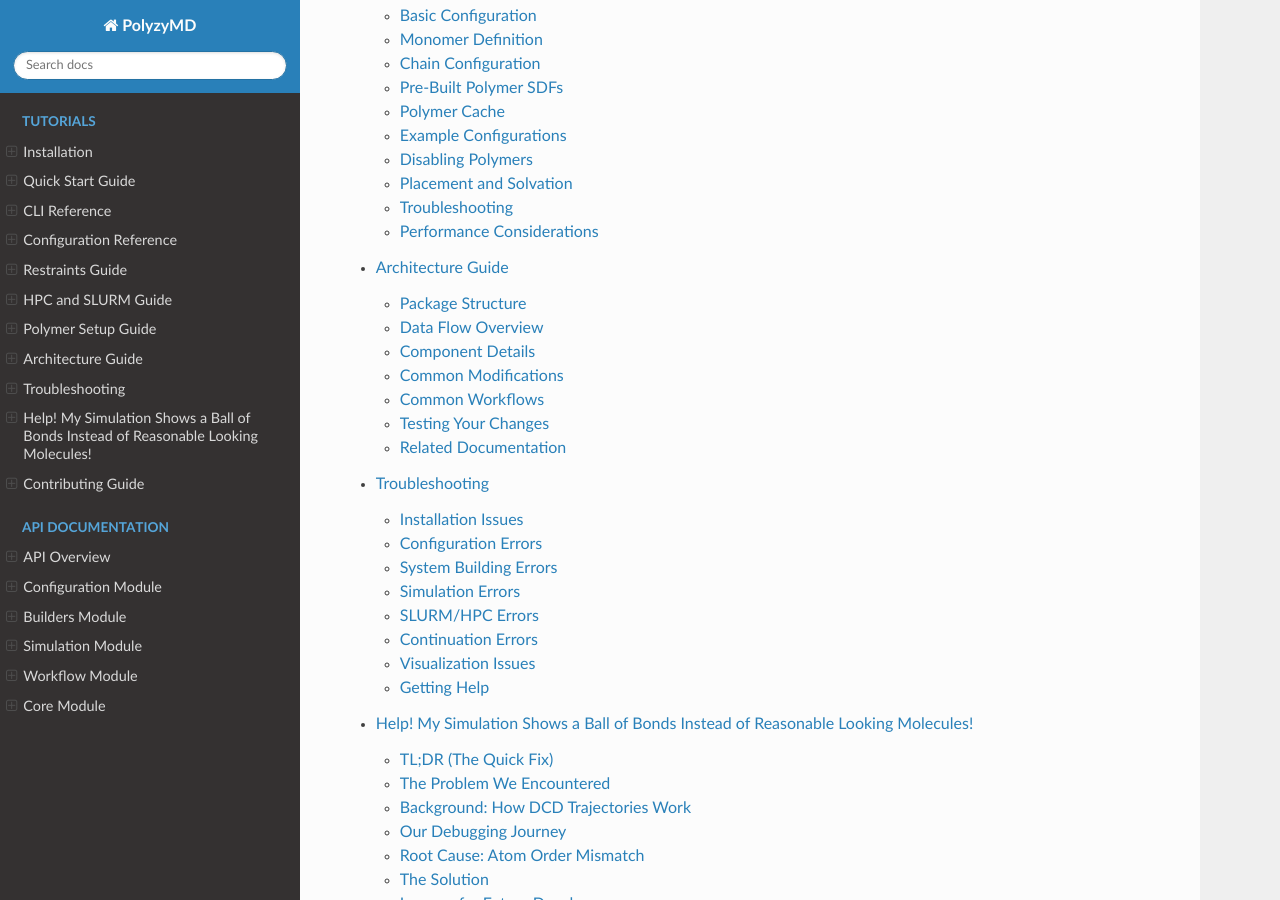
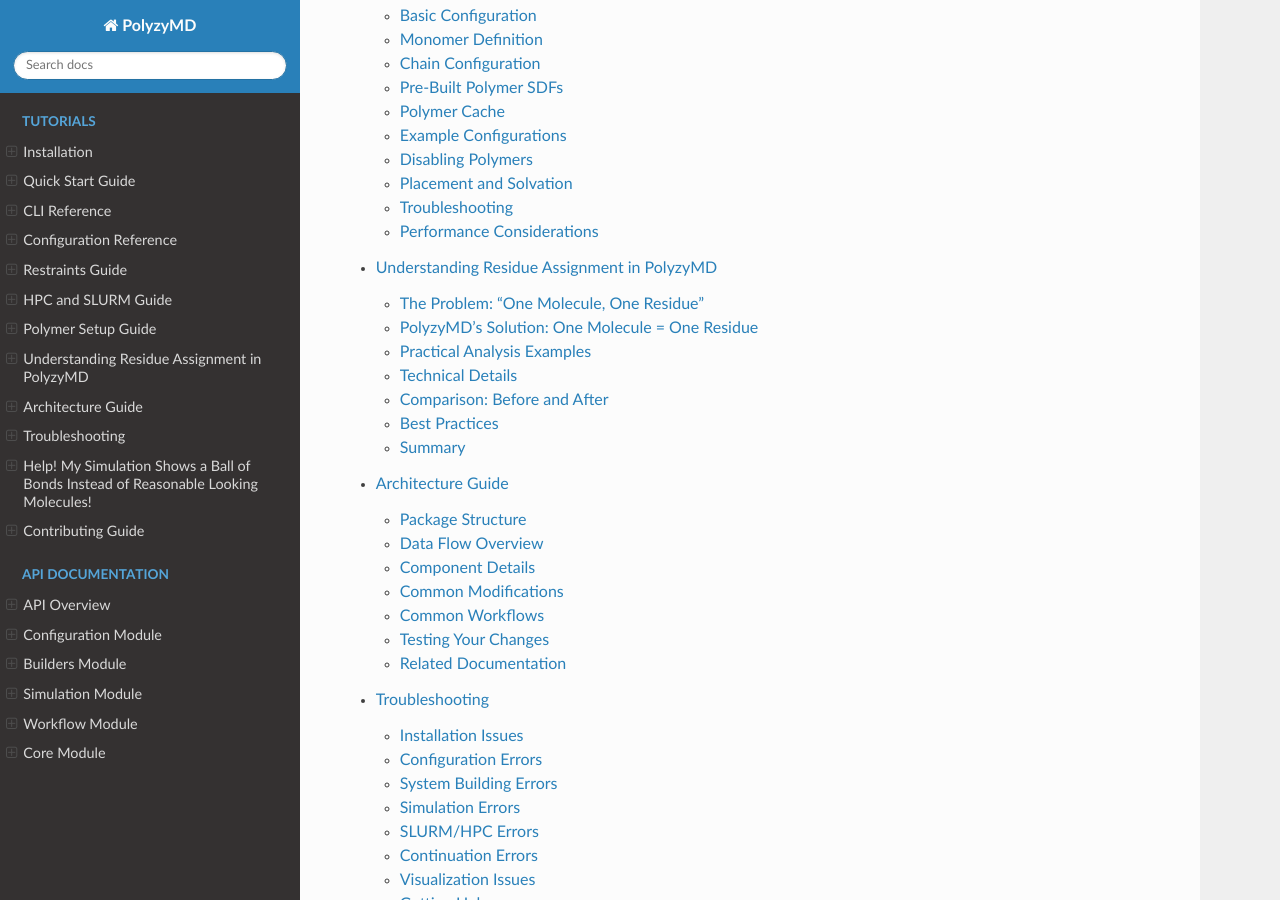
Before and after one commit to joelaforet/polyzymd, a Sphinx documentation site: the page built from docs/source/index.rst, in a window 1280 px wide and 900 px high, scrolled down 3090 px. Built offline with Sphinx 7.4.7 and the Read the Docs theme 3.1.0, drawn with Linux system fonts in a browser that asks for light colours; some of the changed lines change nothing that is shown.

Commit message:
Add documentation: unique residue assignment for solvent analysis
Explains PolyzyMD's 'one molecule = one residue' approach:
- The problem with default OpenFF behavior (all waters get residue 1)
- How PolyzyMD assigns unique residue numbers to every molecule
- Chain assignment strategy with overflow handling (>9999 residues)
- Practical MDAnalysis examples for trajectory analysis
- Comparison showing what's possible with unique residues

This enables powerful analysis workflows:
- Select individual solvent molecules
- Track molecules over trajectory time
- Calculate per-molecule properties
- Hydration shell analysis
- Residence time calculations

````diff
--- a/docs/source/index.rst
+++ b/docs/source/index.rst
@@ -67,6 +67,7 @@ Getting Started
    tutorials/restraints
    tutorials/hpc_slurm
    tutorials/polymers
+   tutorials/residue_assignment
    tutorials/architecture
    tutorials/troubleshooting
    tutorials/broken_molecules_debugging
--- /dev/null
+++ b/docs/source/tutorials/residue_assignment.md
@@ -0,0 +1,382 @@
+# Understanding Residue Assignment in PolyzyMD
+
+*How PolyzyMD assigns unique residue identifiers to enable powerful trajectory analysis*
+
+---
+
+## The Problem: "One Molecule, One Residue"
+
+When you build an MD system with most tools (including vanilla OpenFF/OpenMM workflows), you often encounter a frustrating limitation: **all water molecules end up with the same residue number**.
+
+### What Happens by Default
+
+In a typical OpenFF-based workflow:
+
+```
+# Default OpenFF behavior for water:
+HOH  1   O     ...
+HOH  1   H1    ...
+HOH  1   H2    ...
+HOH  1   O     ...   # Same residue number!
+HOH  1   H1    ...
+HOH  1   H2    ...
+... (thousands more, all residue 1)
+```
+
+Every water molecule is assigned residue number 1. The same applies to ions (all Na+ are residue 1, all Cl- are residue 1) and often to co-solvents as well.
+
+### Why This Is a Problem
+
+This "one molecule type, one residue" approach loses critical information:
+
+1. **You can't select individual molecules**
+   ```python
+   # This doesn't work - selects ALL water!
+   water_near_protein = u.select_atoms("resname HOH and around 5 protein")
+
+   # You want: "Give me the 10 water molecules closest to the active site"
+   # But you can't distinguish water molecule #1 from #5000
+   ```
+
+2. **Distance calculations are ambiguous**
+   ```python
+   # Which water molecule is this distance for?
+   distance = atom1.position - water.position  # Which water?!
+   ```
+
+3. **Visualization suffers**
+   - PyMOL/VMD can't color individual water molecules
+   - Can't track specific solvent molecules over time
+   - Can't identify hydration shell residents
+
+4. **Standard analysis tools break**
+   - Radial distribution functions need molecule identifiers
+   - Hydrogen bond analysis needs to track donor/acceptor molecules
+   - Residence time calculations are impossible
+
+---
+
+## PolyzyMD's Solution: One Molecule = One Residue
+
+PolyzyMD assigns **unique residue numbers to every molecule** in your system. This is a deliberate design choice that enables powerful downstream analysis.
+
+### What PolyzyMD Produces
+
+```
+# PolyzyMD output for water:
+HOH  1   O     ...   # Water molecule 1
+HOH  1   H1    ...
+HOH  1   H2    ...
+HOH  2   O     ...   # Water molecule 2 (unique!)
+HOH  2   H1    ...
+HOH  2   H2    ...
+HOH  3   O     ...   # Water molecule 3 (unique!)
+...
+```
+
+Every molecule gets a unique (chain_id, residue_number) combination, enabling precise selection and analysis.
+
+### Chain Assignment Strategy
+
+PolyzyMD assigns chain IDs systematically:
+
+| Component | Chain | Residue Numbers |
+|-----------|-------|-----------------|
+| Protein | A | Preserved from input PDB (e.g., 1-289) |
+| Substrate | B | 1 |
+| Polymers | C | Sequential per monomer (1, 2, 3, ...) |
+| Solvent | D+ | Sequential per molecule (1-9999, then overflow to E, F, ...) |
+
+**Overflow handling:** PDB format limits residue numbers to 9999. When exceeded, PolyzyMD automatically moves to the next chain letter:
+
+```
+Chain D: residues 1-9999  (waters 1-9999)
+Chain E: residues 1-9999  (waters 10000-19999)
+Chain F: residues 1-...   (and so on)
+```
+
+---
+
+## Practical Analysis Examples
+
+Now that every molecule has a unique identifier, here's what you can do:
+
+### 1. Select Specific Solvent Molecules
+
+```python
+import MDAnalysis as mda
+
+u = mda.Universe('solvated_system.pdb', 'trajectory.dcd')
+
+# Select water molecules 1-10
+first_ten_waters = u.select_atoms("resname HOH and resid 1:10")
+
+# Select a specific ion
+sodium_42 = u.select_atoms("resname NA and resid 42")
+
+# Select water in chain D only (first 9999 waters)
+chain_d_water = u.select_atoms("chainID D and resname HOH")
+```
+
+### 2. Find Waters Near the Active Site
+
+```python
+# Select waters within 5 Å of the catalytic serine
+active_site = u.select_atoms("resid 77 and name OG")
+nearby_waters = u.select_atoms("resname HOH and around 5.0 group active", active=active_site)
+
+# Get unique water molecule IDs
+water_resids = set(nearby_waters.resids)
+print(f"Found {len(water_resids)} unique water molecules near active site")
+print(f"Water residue IDs: {sorted(water_resids)[:10]}...")  # First 10
+```
+
+### 3. Track Hydration Shell Over Time
+
+```python
+# Track which waters are in the first hydration shell over the trajectory
+hydration_residents = []
+
+for ts in u.trajectory:
+    shell = u.select_atoms("resname HOH and around 3.5 protein")
+    # Get unique molecule IDs (not just atoms)
+    molecule_ids = set(zip(shell.chainIDs, shell.resids))
+    hydration_residents.append(molecule_ids)
+
+# Find waters that stayed in the shell the entire time
+persistent_waters = set.intersection(*hydration_residents)
+print(f"{len(persistent_waters)} waters remained in hydration shell throughout")
+```
+
+### 4. Calculate Water Residence Times
+
+```python
+import numpy as np
+
+# Define region of interest
+active_site = u.select_atoms("resid 77 and name OG")
+
+# Track presence of each water molecule
+water_ids = u.select_atoms("resname HOH and name O").resids  # All water oxygens
+residence_matrix = np.zeros((len(u.trajectory), max(water_ids) + 1), dtype=bool)
+
+for i, ts in enumerate(u.trajectory):
+    nearby = u.select_atoms("resname HOH and name O and around 5.0 group site", site=active_site)
+    for resid in nearby.resids:
+        residence_matrix[i, resid] = True
+
+# Calculate residence time for each water
+residence_times = residence_matrix.sum(axis=0)  # Frames present
+top_residents = np.argsort(residence_times)[-10:][::-1]
+print("Top 10 longest-residing waters near active site:")
+for resid in top_residents:
+    frames = residence_times[resid]
+    print(f"  Water {resid}: {frames} frames ({frames * 0.1:.1f} ns)")  # assuming 100 ps/frame
+```
+
+### 5. Hydrogen Bond Analysis with Molecule Identity
+
+```python
+from MDAnalysis.analysis.hydrogenbonds import HydrogenBondAnalysis
+
+# Analyze H-bonds between protein and specific water molecules
+hbonds = HydrogenBondAnalysis(
+    universe=u,
+    donors_sel="protein and name N",
+    hydrogens_sel="protein and name H",
+    acceptors_sel="resname HOH and name O",
+)
+hbonds.run()
+
+# Get H-bond counts per water molecule
+from collections import Counter
+acceptor_resids = [hb[4] for hb in hbonds.results.hbonds]  # Column 4 is acceptor resid
+water_hbond_counts = Counter(acceptor_resids)
+
+print("Waters with most H-bonds to protein:")
+for resid, count in water_hbond_counts.most_common(10):
+    print(f"  Water {resid}: {count} H-bonds")
+```
+
+### 6. PyMOL Visualization
+
+With unique residue numbers, you can do precise selections in PyMOL:
+
+```python
+# In PyMOL
+# Color the 5 water molecules closest to the ligand
+select nearby_water, (resn HOH within 4 of resn LIG)
+# This now gives you individual molecules you can work with!
+
+# Color specific waters by their behavior
+# (after identifying "interesting" waters from your analysis)
+select persistent_water, resn HOH and resi 1234+5678+9012
+color cyan, persistent_water
+
+# Show waters that bridge protein-ligand
+select bridging, resn HOH and (within 3.5 of protein) and (within 3.5 of resn LIG)
+show sticks, bridging
+```
+
+---
+
+## Technical Details
+
+### How It Works
+
+PolyzyMD's `SystemBuilder._assign_pdb_identifiers()` method handles residue assignment:
+
+1. **Protein:** Chain A, preserves original residue numbers from input PDB
+2. **Substrate:** Chain B, residue 1
+3. **Polymers:** Chain C, sequential numbering per monomer unit
+4. **Solvent:** Starting from chain D, sequential numbering with overflow handling
+
+```python
+# Simplified logic for solvent assignment
+residue_num = 1
+chain_idx = 3  # Start at 'D'
+
+for molecule in solvent_molecules:
+    if residue_num > 9999:
+        chain_idx += 1
+        residue_num = 1
+
+    for atom in molecule.atoms:
+        atom.metadata["chain_id"] = CHAIN_LETTERS[chain_idx]
+        atom.metadata["residue_number"] = str(residue_num)
+
+    residue_num += 1
+```
+
+### Why Other Tools Don't Do This
+
+The "one molecule type, one residue" approach is common because:
+
+1. **Historical:** Traditional force field tools (AMBER, GROMACS) handled this differently
+2. **Simplicity:** Easier to implement molecule type grouping
+3. **File size:** Fewer unique residue IDs = smaller topology files
+4. **Legacy compatibility:** Some analysis tools expect grouped residues
+
+PolyzyMD prioritizes **analysis capability** over file size, recognizing that modern storage is cheap but lost information is irreplaceable.
+
+### Verifying Your Topology
+
+You can verify that residue assignment worked correctly:
+
+```python
+import MDAnalysis as mda
+
+u = mda.Universe('solvated_system.pdb')
+
+# Check water molecules have unique residues
+waters = u.select_atoms("resname HOH")
+water_molecules = waters.residues
+
+print(f"Total water atoms: {len(waters)}")
+print(f"Unique water residues: {len(water_molecules)}")
+print(f"Expected (atoms/3): {len(waters) // 3}")
+
+# Should match!
+assert len(water_molecules) == len(waters) // 3, "Residue assignment issue!"
+
+# Check residue number range
+print(f"Water residue IDs range: {min(waters.resids)} to {max(waters.resids)}")
+
+# Check chain distribution
+from collections import Counter
+chain_counts = Counter(waters.chainIDs)
+print(f"Waters per chain: {dict(chain_counts)}")
+```
+
+---
+
+## Comparison: Before and After
+
+### Without Unique Residues (Default OpenFF)
+
+```python
+# Trying to find waters near active site
+waters = u.select_atoms("resname HOH")
+print(f"Found {len(waters)} water atoms")  # 30,000 atoms
+
+# All have the same residue ID!
+print(f"Unique resids: {set(waters.resids)}")  # {1}
+
+# Can't distinguish molecules
+# Can't track over time
+# Can't calculate per-molecule properties
+```
+
+### With Unique Residues (PolyzyMD)
+
+```python
+# Find waters near active site
+nearby = u.select_atoms("resname HOH and around 5 (resid 77 and name OG)")
+molecule_ids = set(nearby.resids)
+print(f"Found {len(molecule_ids)} unique water molecules")  # e.g., 23
+
+# Track specific molecules
+for ts in u.trajectory[::100]:  # Every 100th frame
+    still_there = u.select_atoms(f"resid {' '.join(map(str, molecule_ids))} and around 5 (resid 77)")
+    print(f"Frame {ts.frame}: {len(set(still_there.resids))} of {len(molecule_ids)} still nearby")
+```
+
+---
+
+## Best Practices
+
+### 1. Always Use the PolyzyMD-Generated PDB
+
+The residue assignments are stored in `solvated_system.pdb`. Always use this file (not the input PDB) for analysis:
+
+```python
+# Correct
+u = mda.Universe('output/solvated_system.pdb', 'output/production.dcd')
+
+# Wrong - loses residue information!
+u = mda.Universe('input/protein.pdb', 'output/production.dcd')
+```
+
+### 2. Mind the Chain Boundaries
+
+If your system has >9999 solvent molecules, water spans multiple chains:
+
+```python
+# Select ALL water (across all chains)
+all_water = u.select_atoms("resname HOH")
+
+# Select water in first solvent chain only
+chain_d_water = u.select_atoms("chainID D and resname HOH")
+```
+
+### 3. Use Molecule-Based Selections
+
+When analyzing solvent, think in terms of molecules, not atoms:
+
+```python
+# Per-molecule analysis
+for residue in u.select_atoms("resname HOH").residues:
+    # residue.atoms gives you O, H1, H2 for this water
+    com = residue.atoms.center_of_mass()
+    # Now you can track this specific molecule
+```
+
+---
+
+## Summary
+
+PolyzyMD's "one molecule = one residue" approach enables:
+
+- Selecting individual solvent molecules
+- Tracking molecules over trajectory time
+- Calculating per-molecule properties
+- Proper hydrogen bond analysis
+- Hydration shell characterization
+- Residence time calculations
+- Meaningful visualization in PyMOL/VMD
+
+This is a deliberate design choice that prioritizes analysis capability. The topology file is slightly larger, but the analytical power gained is substantial.
+
+---
+
+*Last updated: January 2026*
````
